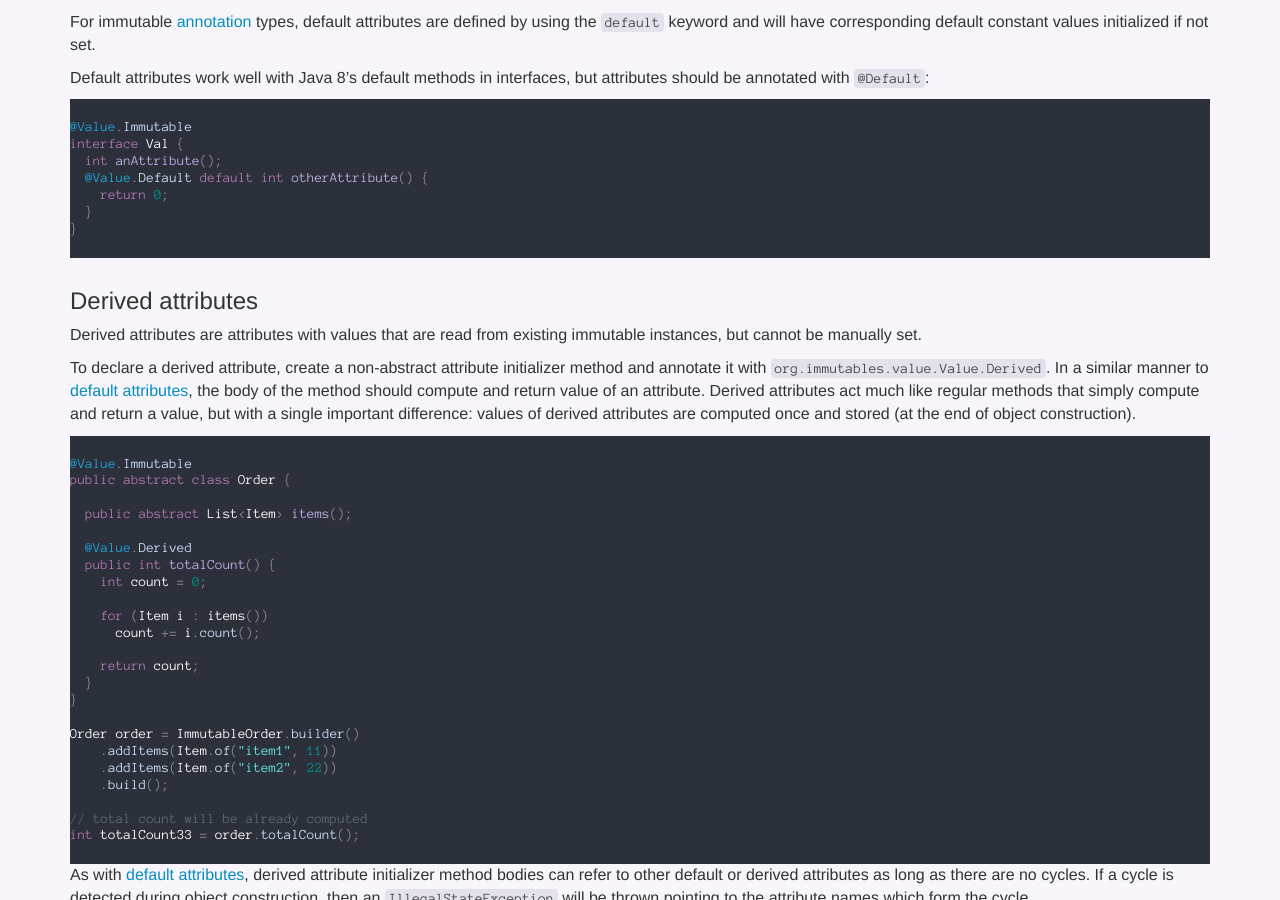
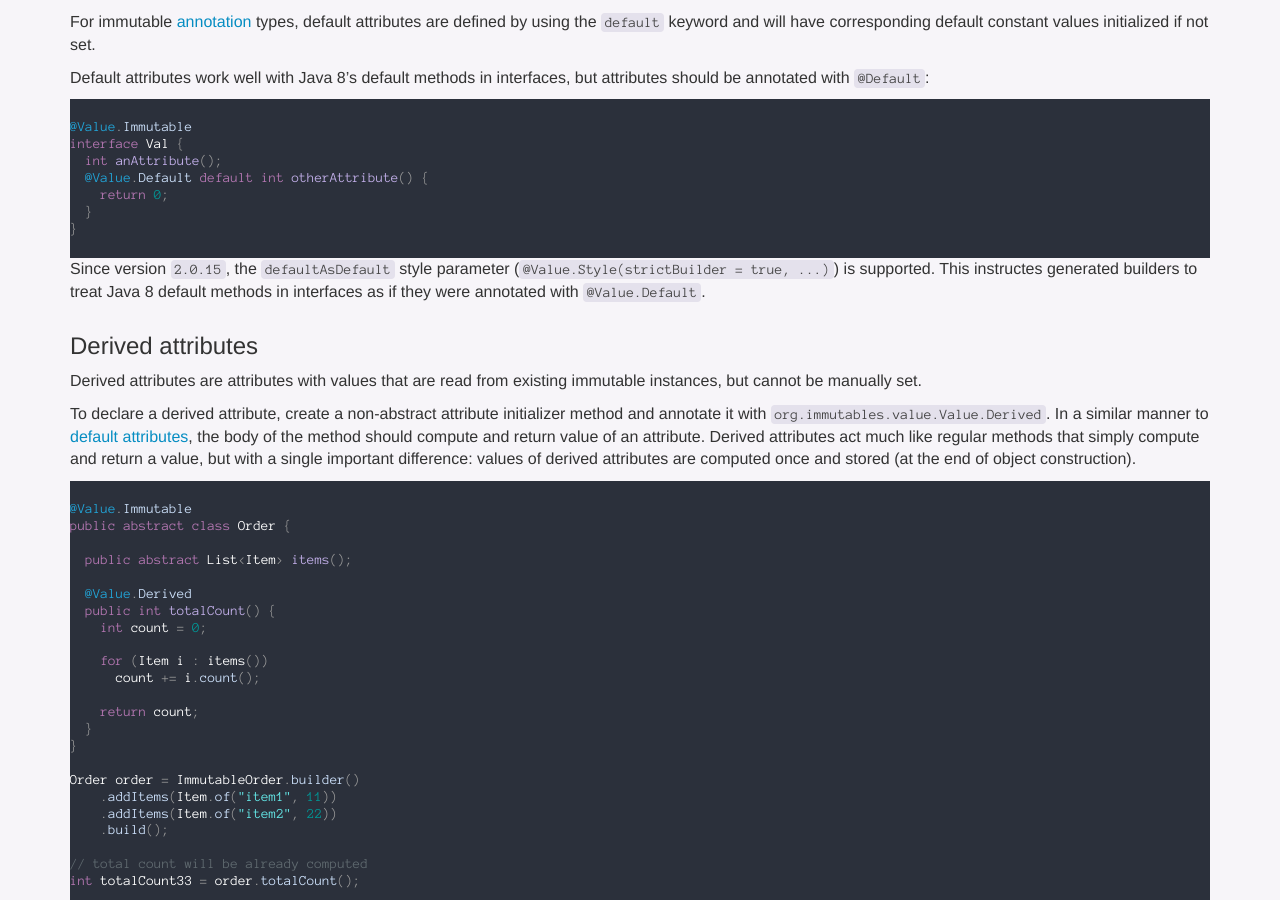
Before and after one commit to immutables/immutables.github.io, a Jekyll site: the page built from immutable.md, in a window 1280 px wide and 900 px high, scrolled down 10734 px. Built offline with Jekyll 4.4.1, drawn with Linux system fonts in a browser that asks for light colours; nearby versions of some CDN libraries; Markdown is read by kramdown in place of the engine named in the settings.

Commit message:
Documents `defaultAsDefault`
This is a helpful configuration option that I didn't discover until
reading the `@Value.Style` source code. I've seen it asked about in at
least one issue as well, so I think it would be helpful to mention on
the guide.

````diff
--- a/immutable.md
+++ b/immutable.md
@@ -607,6 +607,9 @@ interface Val {
   }
 }
 ```
+
+Since version `2.0.15`, the `defaultAsDefault` style parameter (`@Value.Style(strictBuilder = true, ...)`) is supported.
+This instructes generated builders to treat Java 8 default methods in interfaces as if they were annotated with `@Value.Default`.
 
 <a name="derived-attribute"></a>
 ### Derived attributes
````
